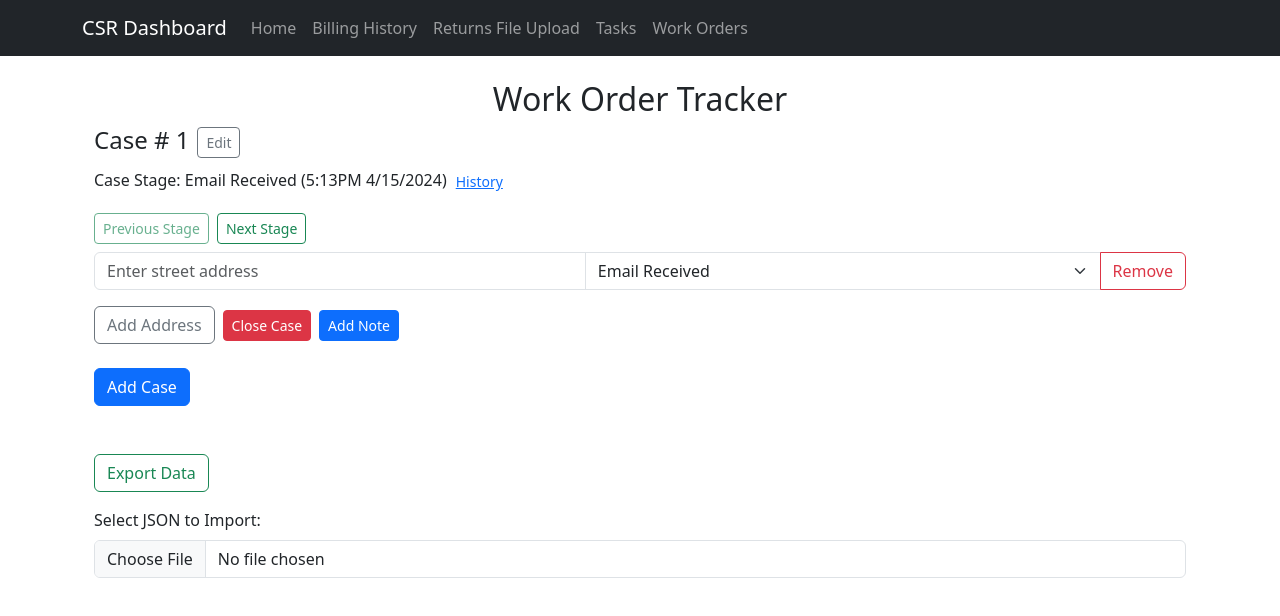
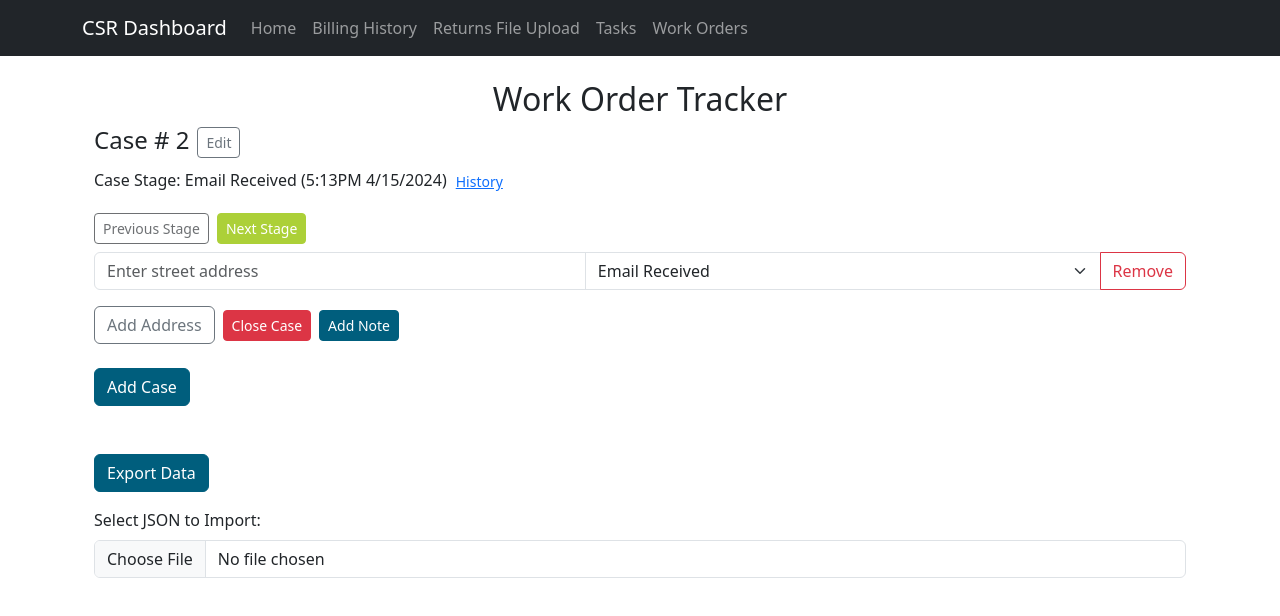
Before and after one commit to EEngvall/CSR-Dashboard, a React (Vite) app: page /workOrders in a window 1280 px wide. Both pictures are taken after a click on the button "Add Case". Shown: the top 616 px of the page. Built offline with nearby package versions, Linux system fonts and the light colour scheme.

Commit message:
Fixed issue with case ID incrementation causing duplicate IDs

```diff
--- /dev/null
+++ b/src/WorkOrders/WorkOrderTracker.css
@@ -0,0 +1,23 @@
+.custom-btn-blue {
+  color: #ffffff; /* Text color */
+  border-color: #005e7d; /* Border color */
+  background-color: #005e7d; /* Background color */
+}
+
+.custom-btn-blue:hover {
+  color: #ffffff; /* Text color on hover */
+  background-color: rgba(0, 94, 125, 0.5); /* Reduced opacity for hover */
+  border-color: #005e7d; /* Border color on hover */
+}
+
+.custom-btn-green {
+  color: #ffffff; /* Text color */
+  border-color: #acd038; /* Border color */
+  background-color: #acd038; /* Background color */
+}
+
+.custom-btn-green:hover {
+  color: #ffffff; /* Text color on hover */
+  background-color: rgba(172, 208, 56, 0.5); /* Reduced opacity for hover */
+  border-color: #acd038; /* Border color on hover */
+}
--- a/src/WorkOrders/WorkOrderTracker.jsx
+++ b/src/WorkOrders/WorkOrderTracker.jsx
@@ -1,5 +1,6 @@
 import React, { useState, useEffect } from "react";
 import { Offcanvas, Button, Table } from "react-bootstrap";
+import "./WorkOrderTracker.css";
 
 const WorkOrderTracker = () => {
   const [cases, setCases] = useState(() => {
@@ -26,12 +27,19 @@ const WorkOrderTracker = () => {
     "Engineer/Contractor Emailed",
   ];
 
-  // Load cases from local storage on mount
+  // Load cases from local storage on mount and initialize nextCaseId based on the highest existing case ID
   useEffect(() => {
     const savedCases = JSON.parse(localStorage.getItem("cases")) || [];
     setCases(savedCases);
-    // Set next case ID
-    setNextCaseId(savedCases.length + 1);
+
+    // Calculate the maximum ID from the loaded cases
+    const maxId = savedCases.reduce(
+      (max, caseItem) => Math.max(max, caseItem.id),
+      1,
+    );
+
+    // Initialize nextCaseId one greater than the maximum ID
+    setNextCaseId(maxId + 1);
   }, []);
 
   // Save cases to local storage whenever it changes
@@ -303,14 +311,14 @@ const WorkOrderTracker = () => {
           </p>
           <div>
             <button
-              className="btn btn-outline-success btn-sm me-2 mb-2"
+              className="btn custom-btn-green btn-sm me-2 mb-2"
               onClick={() => handleCaseStageChange(item.id, "previous")}
               disabled={item.stage === stages[0]}
             >
               Previous Stage
             </button>
             <button
-              className="btn btn-outline-success btn-sm mb-2"
+              className="btn custom-btn-green btn-sm mb-2"
               onClick={() => handleCaseStageChange(item.id, "next")}
               disabled={item.stage === stages[stages.length - 1]}
             >
@@ -362,7 +370,7 @@ const WorkOrderTracker = () => {
             Close Case
           </button>
           <button
-            className="btn btn-primary btn-sm ms-2"
+            className="btn custom-btn-blue btn-sm ms-2"
             onClick={() => handleToggleNoteInput(item.id)}
           >
             {showNoteInput === item.id ? "Cancel" : "Add Note"}
@@ -398,13 +406,13 @@ const WorkOrderTracker = () => {
           </div>
         </div>
       ))}
-      <button className="btn btn-primary mb-5" onClick={handleAddCase}>
+      <button className="btn custom-btn-blue mb-5" onClick={handleAddCase}>
         Add Case
       </button>
       <div className="mb-3">
         <div>
           <button
-            className="btn btn-outline-success mb-3"
+            className="btn custom-btn-blue mb-3"
             onClick={handleExportData}
           >
             Export Data
```
